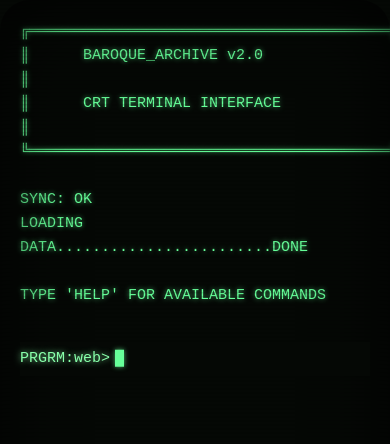
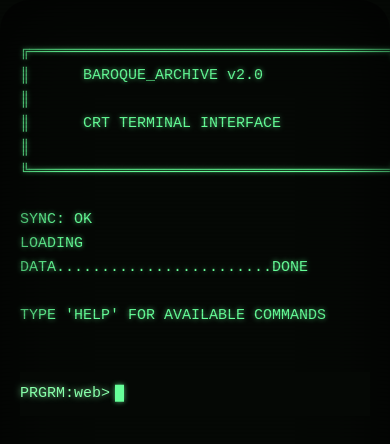
Before and after one commit to Dofkak/ArtForBaroqueStuff, a plain HTML site: page index.html in a window 390 px wide. Drawn offline with Linux system fonts and the light colour scheme.

Commit message:
Tidied up visuals, fixed scrolling, maybe even for phones

```diff
--- a/index.html
+++ b/index.html
@@ -21,10 +21,10 @@ html, body {
 #crt {
   position: relative;
   width: 100vw;
-  min-height: 100vh;
-  min-height: 100dvh;
-  padding: 20px;
-  padding-bottom: 80px;
+  height: 100vh;
+  height: 100dvh;
+  padding: 40px 20px;
+  padding-bottom: 120px;
   box-sizing: border-box;
   color: #66ff99;
   text-shadow: 0 0 5px rgba(102,255,153,0.7);
@@ -107,9 +107,9 @@ html, body {
   position: sticky;
   bottom: 0;
   background: #050805;
-  padding: 5px 0;
+  padding: 10px 0;
   z-index: 101;
-  margin-top: 10px;
+  margin-top: 20px;
 }
 
 #prompt {
```
